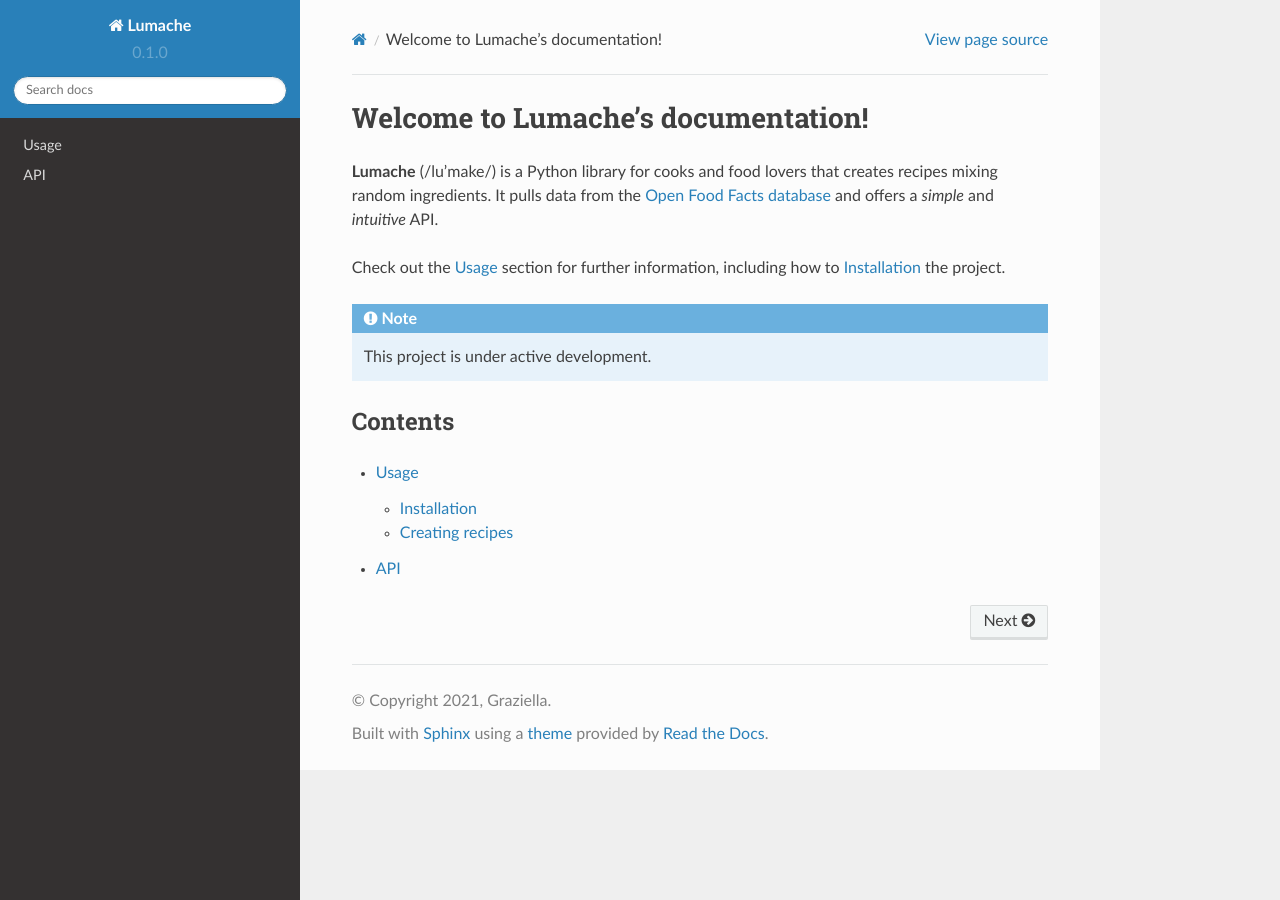
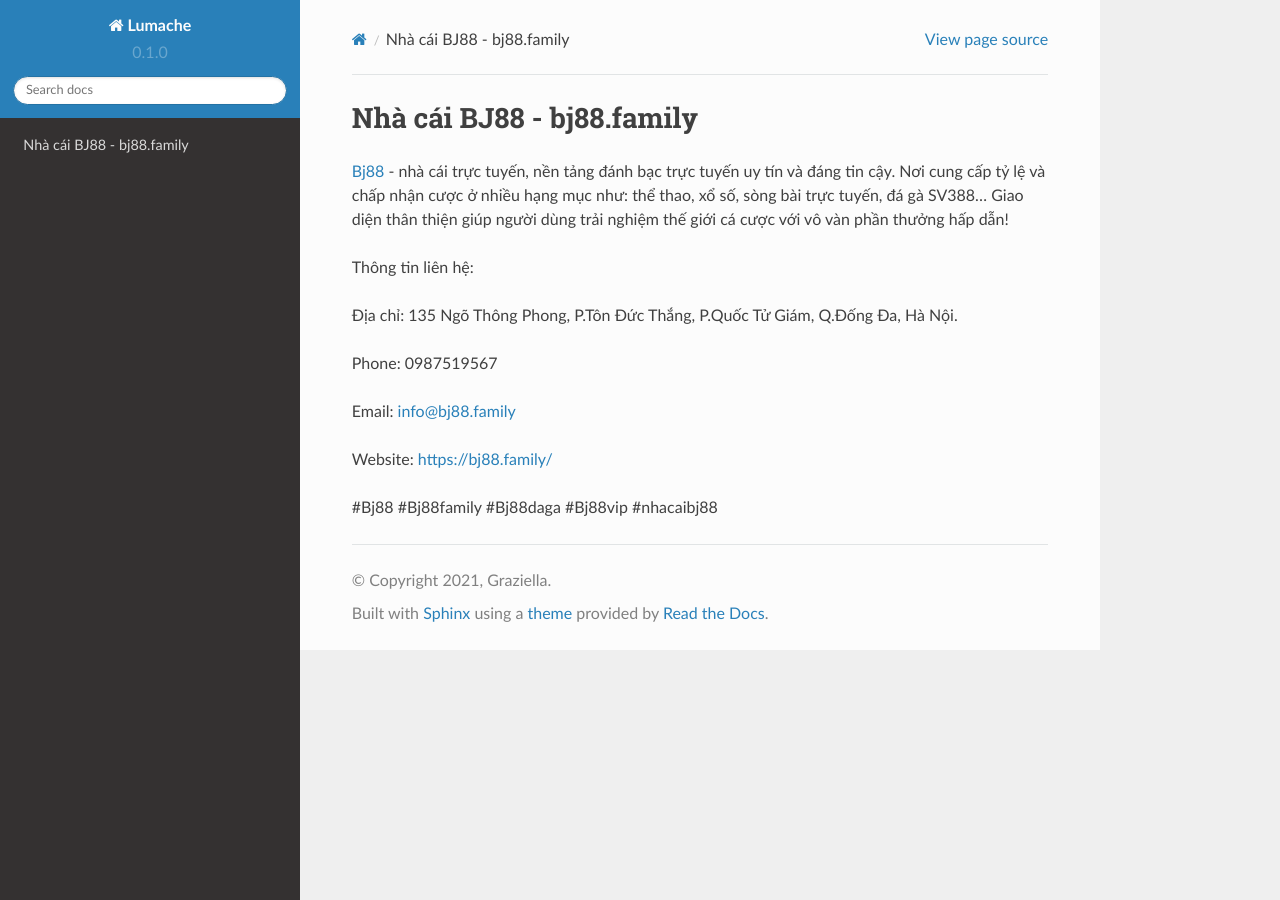
Before and after one commit to socialentity/bj88family, a Sphinx documentation site: the page built from docs/source/index.rst, in a window 1280 px wide. Built offline with Sphinx 7.4.7 and the Read the Docs theme 2.0.0, drawn with Linux system fonts in a browser that asks for light colours.

Commit message:
Update index.rst

```diff
--- a/docs/source/index.rst
+++ b/docs/source/index.rst
@@ -1,22 +1,16 @@
-Welcome to Lumache's documentation!
+Nhà cái BJ88 - bj88.family
 ===================================
 
-**Lumache** (/lu'make/) is a Python library for cooks and food lovers
-that creates recipes mixing random ingredients.
-It pulls data from the `Open Food Facts database <https://world.openfoodfacts.org/>`_
-and offers a *simple* and *intuitive* API.
+`Bj88 <https://bj88.family/>`_ - nhà cái trực tuyến, nền tảng đánh bạc trực tuyến uy tín và đáng tin cậy. Nơi cung cấp tỷ lệ và chấp nhận cược ở nhiều hạng mục như: thể thao, xổ số, sòng bài trực tuyến, đá gà SV388... Giao diện thân thiện giúp người dùng trải nghiệm thế giới cá cược với vô vàn phần thưởng hấp dẫn!
 
-Check out the :doc:`usage` section for further information, including
-how to :ref:`installation` the project.
+Thông tin liên hệ:
 
-.. note::
+Địa chỉ: 135 Ngõ Thông Phong, P.Tôn Đức Thắng, P.Quốc Tử Giám, Q.Đống Đa, Hà Nội.
 
-   This project is under active development.
+Phone: 0987519567
 
-Contents
---------
+Email: info@bj88.family
 
-.. toctree::
+Website: `https://bj88.family/ <https://bj88.family/>`_
 
-   usage
-   api
+#Bj88 #Bj88family #Bj88daga #Bj88vip #nhacaibj88
```
